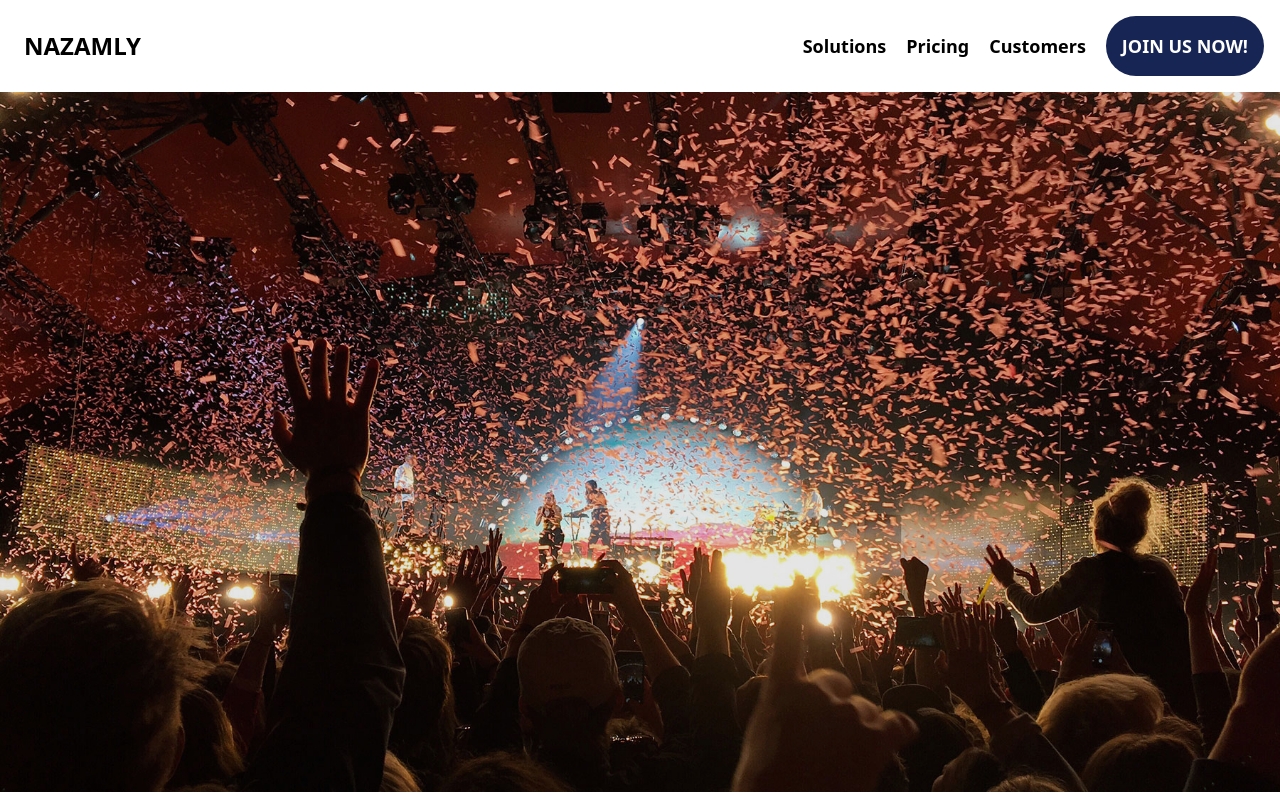
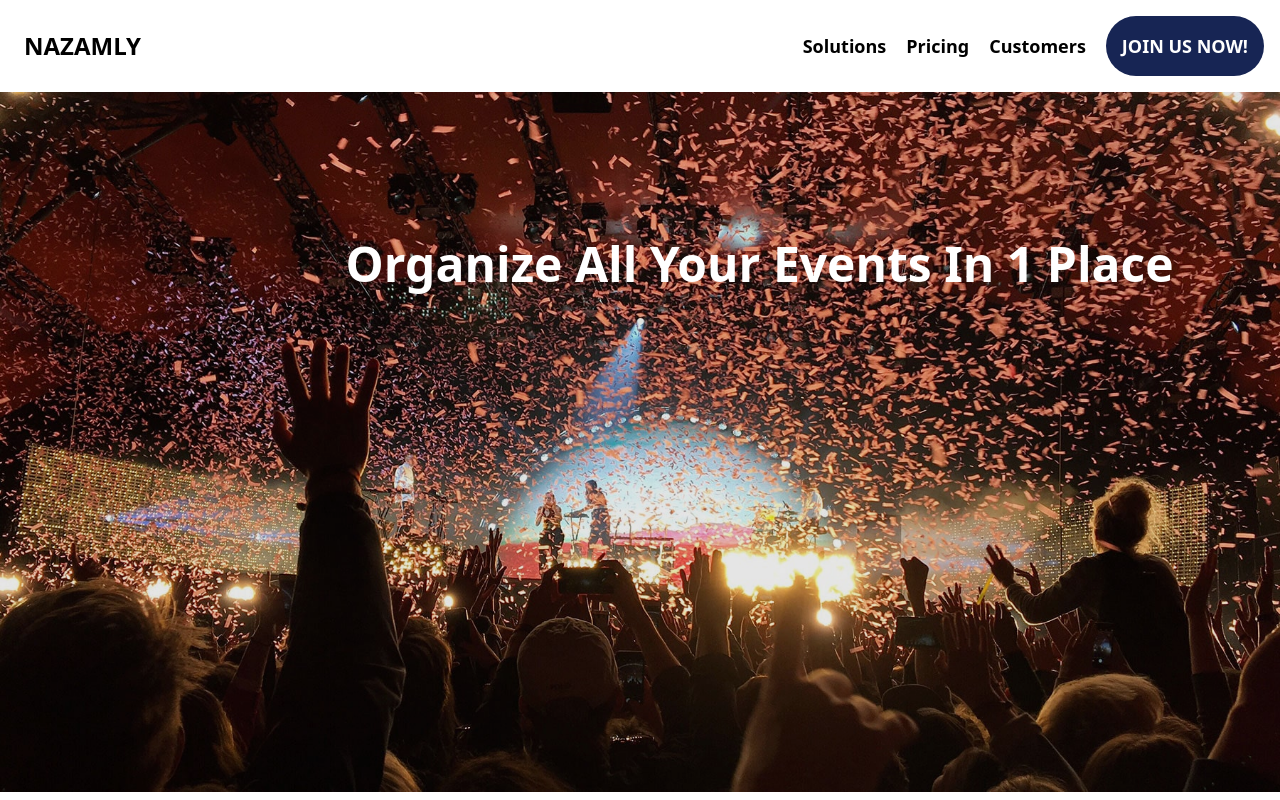
Before and after one commit to redshaaro/NAZAMLY, a Next.js app: page / in a window 1280 px wide. Shown: the top 800 px of the page. Built offline with nearby package versions, Linux system fonts and the light colour scheme.

Commit message:
succesfull-attempt-1 to fix the home page

```diff
--- a/Components/NavBar.tsx
+++ b/Components/NavBar.tsx
@@ -77,8 +77,8 @@ const NavBar = ({ color }) => {
             </li>
           </>
         ) : (
-          <li>
-            <button onClick={logout}>Logout</button>
+          <li className="font-semibold text-white p-3 bg-blue-950 rounded-full">
+            <button  onClick={logout}>Logout</button>
           </li>
         )}
       </ul>
--- a/pages/index.tsx
+++ b/pages/index.tsx
@@ -13,26 +13,36 @@ import img10 from "../public/icon-10.png";
 import img11 from "../public/icon-11.png";
 import img12 from "../public/icon-12.png";
 import Image from "next/image"
+import { useInView } from "react-intersection-observer";
 export default function Home() {
+   const { ref: firstRef, inView: first } = useInView({
+    triggerOnce:true
+   });
+   const { ref: secondRef, inView: second } = useInView({
+    triggerOnce:true
+   });
+   const { ref: thirdRef, inView: third } = useInView({
+    triggerOnce:true
+   });
   return (
 
     <main>
       <NavBar color={"black"}></NavBar>
-       <div >
+       <div>
      <img
         src={img.src}
-        className=" brightness-90 -z-10 h-[700px] w-screen relative"
+        className=" brightness-90 -z-10 h-[700px] w-screen "
         alt="nth"
       />
-       <h1 className="text-white  z-0 text-5xl font-bold text-center mt-20 capitalize absolute">
-        <span>Organize all your events in 1 place</span>
+       <h1 ref={firstRef} className="text-white  z-1 text-5xl font-bold text-center mt-20 top-[20%] left-[27%] capitalize absolute">
+        <span className={`${first ? "fade-in":""}`} >Organize all your events in 1 place</span>
       </h1>
       <div className="">
-      <h1 className="text-center text-5xl font-bold  p-12 mb-5">
-        <span>Welcome To Nazamly</span>{" "}
+      <h1 ref={secondRef} className="text-center text-5xl font-bold  p-12 mb-5">
+        <span className={`${second ? "fade-in":""}`}>Welcome To Nazamly</span>{" "}
       </h1>
       </div>
-      <div className="bg-lowerhero brightness-75 bg-no-repeat bg-fill h-[800px] relative">
+      <div className="bg-lowerhero  bg-no-repeat bg-fill h-[800px] relative">
         <p className="text-5xl p-7 left-[10%] top-[30%] text-white font-bold absolute">
           <span
             className={`
@@ -48,15 +58,13 @@ export default function Home() {
           </span>
         </p>
       </div>
-      <div className="bg-gray-950 p-5">
+      <div ref={thirdRef} className="bg-gray-950 p-5">
         <h1
-          className={`text-center text-white font-bold text-4xl
-
-           `}
+          className={`text-center text-white font-bold text-4xl `}
         >
           Meet Our Favourite Customers
         </h1>
-        <ul className={`flex gap-20 justify-between p-10 flex-wrap`}>
+        <ul className={`flex gap-20 justify-between p-10 flex-wrap ${third ? "fade-in":""}`}>
           <li className={`p-5 `}>
             <Image loading="lazy" src={img1} width={100} height={50} alt={""} />
           </li>
--- a/styles/globals.css
+++ b/styles/globals.css
@@ -7,7 +7,9 @@ box-sizing:border-box;
 padding:0;
 margin:0;
 }
-
+body{
+  outline: none;
+}
 
 ::-webkit-scrollbar {
     width: 10px;
@@ -21,18 +23,21 @@ margin:0;
   }
 
   .fade-in {
-    animation: fadeIn ease 3s;
-    -webkit-animation: fadeIn ease 3s;
-    -moz-animation: fadeIn ease 3s;
-    -o-animation: fadeIn ease 3s;
-    -ms-animation: fadeIn ease 3s;
+    animation: fadeIn ease 2s;
+    -webkit-animation: fadeIn ease 2s;
+    -moz-animation: fadeIn ease 2s;
+    -o-animation: fadeIn ease 2s;
+    -ms-animation: fadeIn ease 2s;
 
   }
 
   @keyframes fadeIn {
-    0% {opacity:0;}
+    0% {opacity:0;
+      transform: translateY(0px);
+    }
 
-    100% {opacity:1;}
+    100% {opacity:1;
+      transform: translateY(10px);}
   }
 
   @-moz-keyframes fadeIn {
```
Also changed, not shown: public/background14.jpg, public/distribution-header-footer.jpg.
